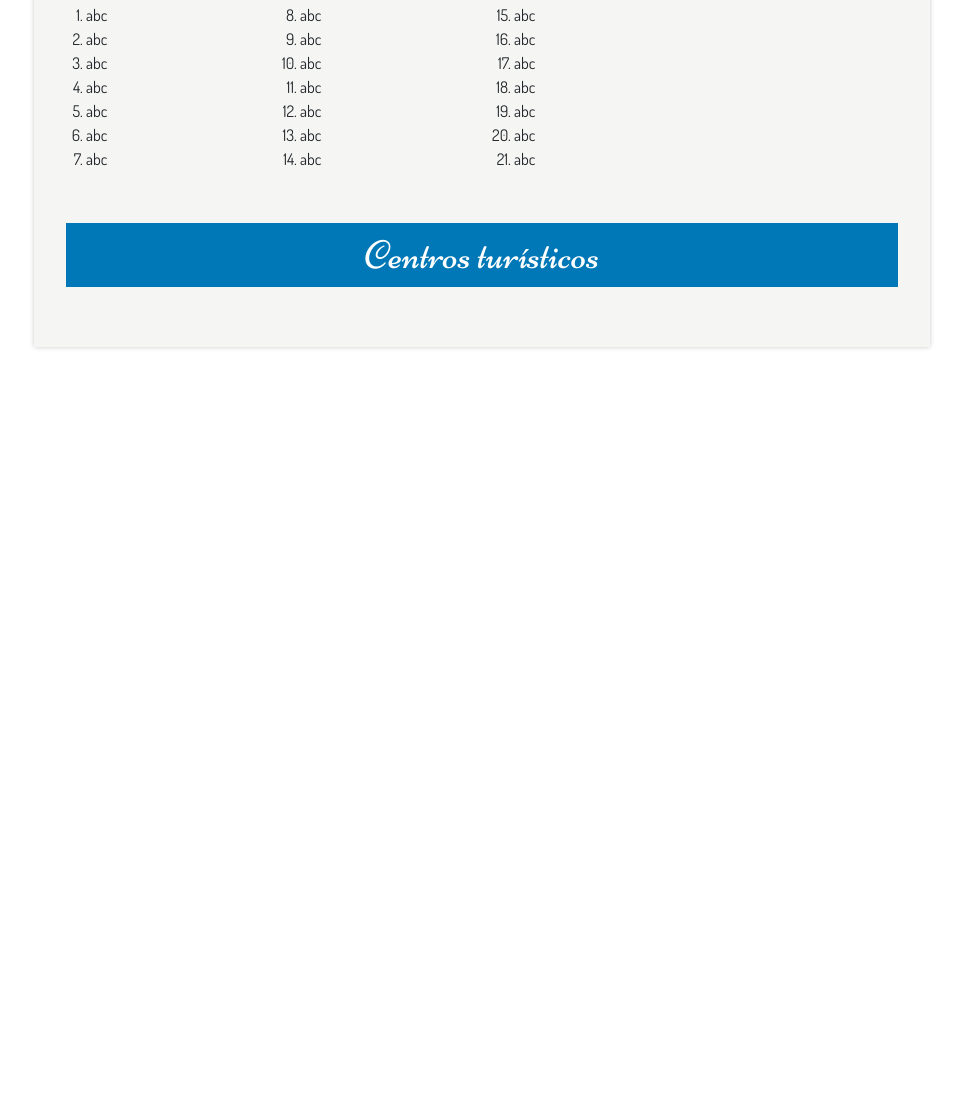
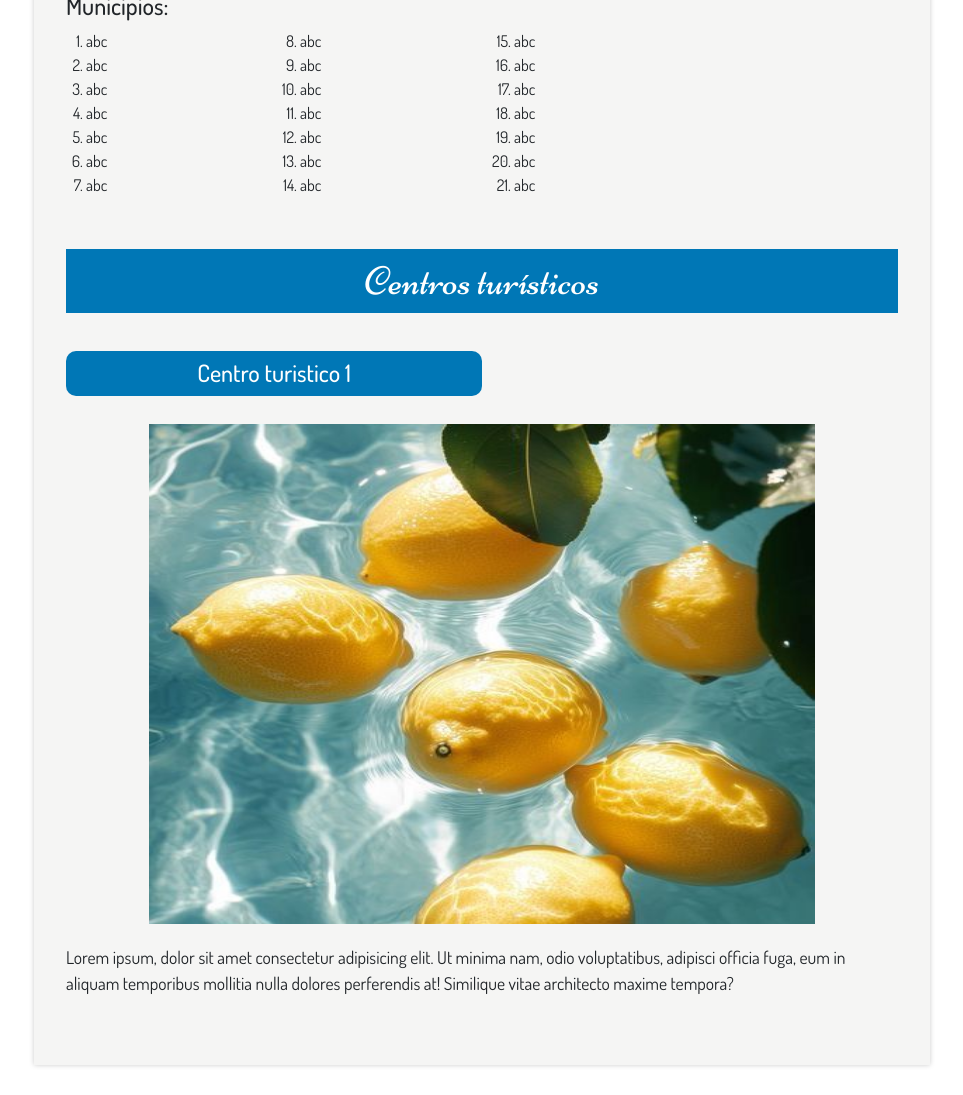
Before and after one commit to Alexis-K30/DAW_Avan, a plain HTML site: page departamento.html in a window 1280 px wide. Shown: the part 550-1645 px from the top of the page, without its empty margins (158-1121 px from the left). Before the commit the page ends 927 px from the top, so only its background shows below. Drawn offline with Linux system fonts and the light colour scheme.

Commit message:
Agregando el formato de los centros truristicos

```diff
--- a/css/style.css
+++ b/css/style.css
@@ -321,6 +321,8 @@ textarea {
 
 img#imgDept {
 float: right;
+margin-left: 30px;
+margin-right: 30px;
 }
 
 ol li {
@@ -334,3 +336,25 @@ textarea {
 .honolulu-blue {
 background-color: #0077B6;
 }
+
+section{
+margin: 30px 0 0 0;
+}
+
+.titulo-n3{
+    background: #0077B6;
+    color: white;
+    width: 50%;
+    padding: 8px 0px 8px 0px;
+    border-radius: 10px;
+}
+
+.turismo{
+    text-align: center;
+}
+
+.img-turismo{
+    width: 80%;
+    height: 500px;
+    margin: 20px 0 20px 0;
+}
--- a/departamento.html
+++ b/departamento.html
@@ -104,6 +104,14 @@
         </article>
         <article>
             <h3 class="tema honolulu-blue">Centros turísticos</h3>
+            <section>
+
+                <div class="turismo">
+                    <h4 class="titulo-n3">Centro turistico 1</h4>
+                    <img src="img/image.webp" class="img-turismo">
+                </div>
+                <p>Lorem ipsum, dolor sit amet consectetur adipisicing elit. Ut minima nam, odio voluptatibus, adipisci officia fuga, eum in aliquam temporibus mollitia nulla dolores perferendis at! Similique vitae architecto maxime tempora?</p>
+            </section>
         </article>
     </main>
 </body>
```
Also changed, not shown: Index.html (+1 -1 lines). Lines whose indentation alone changed are shown as unchanged.
